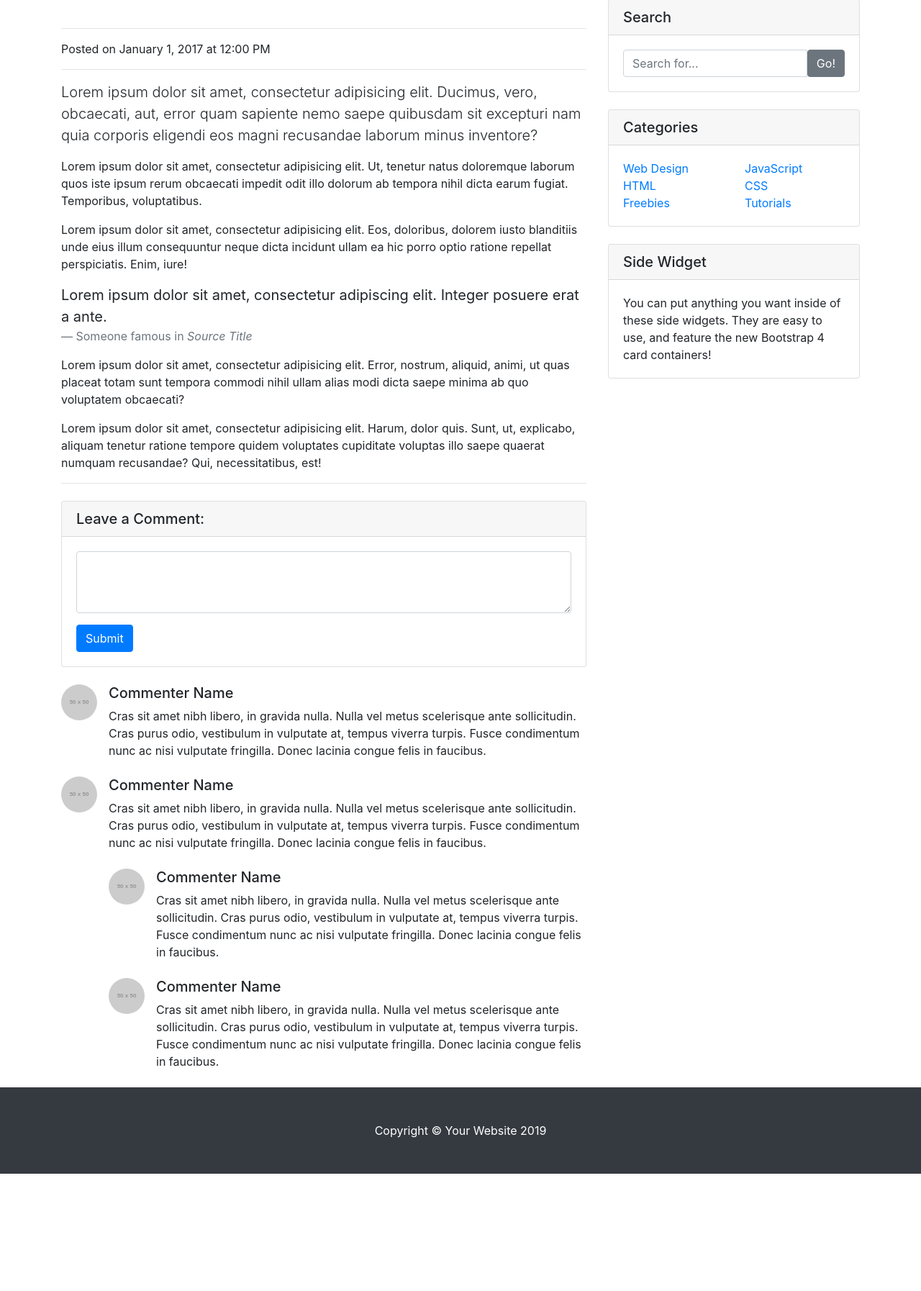
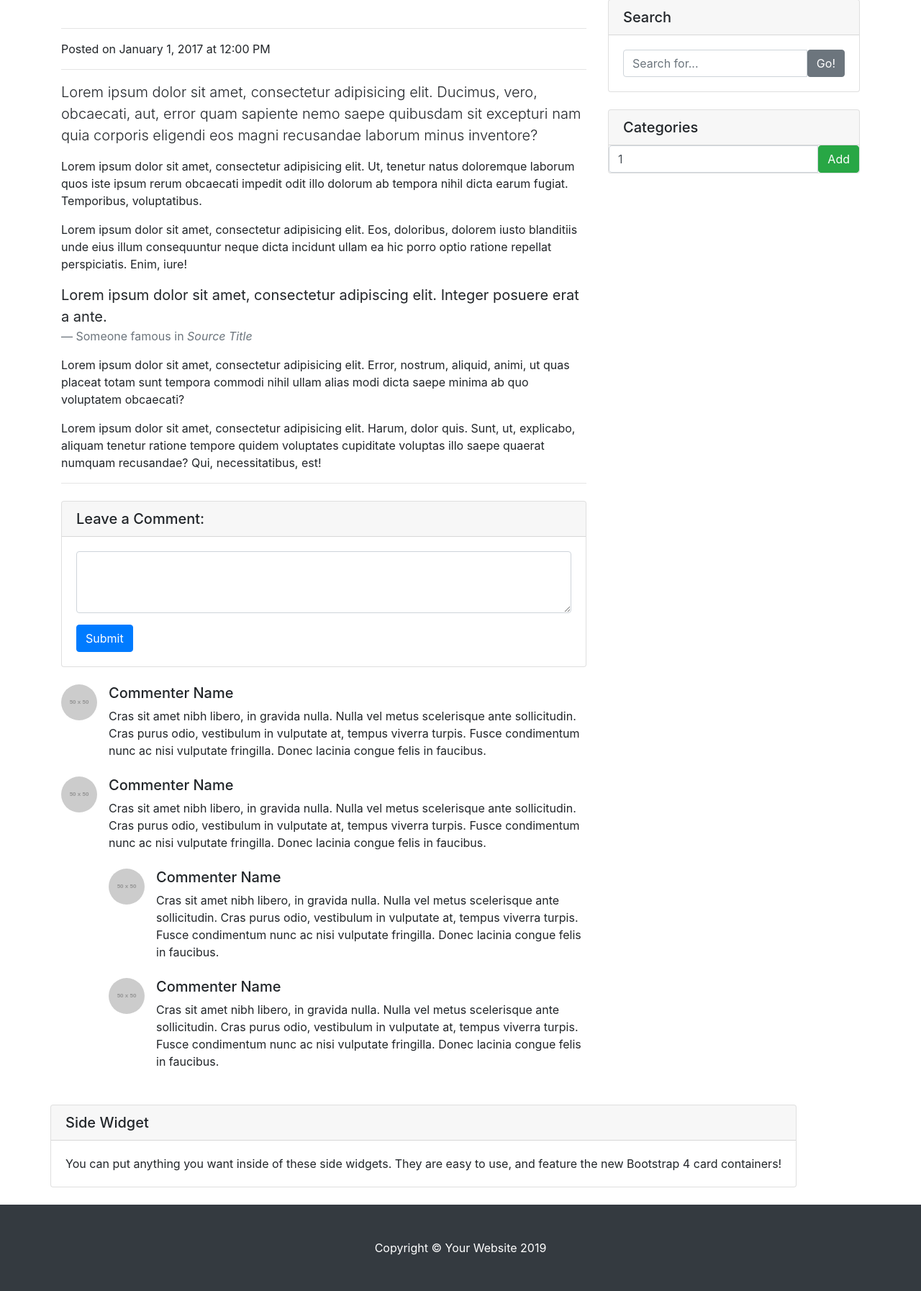
Before and after one commit to EliasOPrado/tour-project, a Django app: template tour_store/templates/details.html in a window 1280 px wide. Shown: the part 209-2003 px from the top of the page at 72% size. Before the commit the page ends 1840 px from the top, so only its background shows below. Run offline with Django 3.2, Linux system fonts and the light colour scheme; the template is opened without the code that fills it, so the values that code supplies are empty; grey boxes labelled with a size stand in for pictures from a placeholder-image service; some libraries are stand-ins or nearby versions.

Commit message:
Added product quantity to cart on navbar

```diff
--- a/cart/urls.py
+++ b/cart/urls.py
@@ -5,5 +5,4 @@ urlpatterns = [
     path('', views.view_cart, name="view_cart"),
     path('add/<int:id>/', views.add_to_cart, name="add_to_cart"),
     path('adjust/<int:id>/', views.adjust_cart, name="adjust_cart"),
-
 ]
--- a/cart/views.py
+++ b/cart/views.py
@@ -4,7 +4,7 @@ from django.shortcuts import render, redirect, reverse
 
 def view_cart(request):
     """A view that renders the cart contents page """
-    return render(request, cart.html)
+    return render(request, 'cart.html')
 
 def add_to_cart(request, id):
     """Add a quantity of the specified product to the cart"""
--- a/templates/base.html
+++ b/templates/base.html
@@ -1,4 +1,3 @@
-
 {% load static %}
 
 <!DOCTYPE html>
@@ -52,8 +51,19 @@
           </li>
           <!-- FOR CART APP -->
           <li class="nav-item">
+            <a class="nav-link" href="{% url 'view_cart' %}">
+              <i class="fa fa-shipping-cart"></i>Cart
+              {% if destination_count > 0 %}
+              <label class="badge badge-warning">{{ destination_count }}</label>
+              {% endif %}
+            </a>
+          </li>
+
+          <!-- THIS IS THE ORIGINAL CART LIST -->
+          <!-- <li class="nav-item">
             <a class="nav-link" href="services.html">Cart</a>
-          </li>
+          </li> -->
+
         </ul>
       </div>
     </div>
@@ -63,9 +73,9 @@
 
   <!-- Page Content -->
 
-    {% block content %}
+  {% block content %}
 
-    {% endblock content %}
+  {% endblock content %}
 
   <!-- /.container -->
 
@@ -79,8 +89,8 @@
 
   <!-- Bootstrap core JavaScript -->
   <script src="https://code.jquery.com/jquery-3.4.1.slim.min.js" integrity="sha384-J6qa4849blE2+poT4WnyKhv5vZF5SrPo0iEjwBvKU7imGFAV0wwj1yYfoRSJoZ+n" crossorigin="anonymous"></script>
-<script src="https://cdn.jsdelivr.net/npm/popper.js@1.16.0/dist/umd/popper.min.js" integrity="sha384-Q6E9RHvbIyZFJoft+2mJbHaEWldlvI9IOYy5n3zV9zzTtmI3UksdQRVvoxMfooAo" crossorigin="anonymous"></script>
-<script src="https://stackpath.bootstrapcdn.com/bootstrap/4.4.1/js/bootstrap.min.js" integrity="sha384-wfSDF2E50Y2D1uUdj0O3uMBJnjuUD4Ih7YwaYd1iqfktj0Uod8GCExl3Og8ifwB6" crossorigin="anonymous"></script>
+  <script src="https://cdn.jsdelivr.net/npm/popper.js@1.16.0/dist/umd/popper.min.js" integrity="sha384-Q6E9RHvbIyZFJoft+2mJbHaEWldlvI9IOYy5n3zV9zzTtmI3UksdQRVvoxMfooAo" crossorigin="anonymous"></script>
+  <script src="https://stackpath.bootstrapcdn.com/bootstrap/4.4.1/js/bootstrap.min.js" integrity="sha384-wfSDF2E50Y2D1uUdj0O3uMBJnjuUD4Ih7YwaYd1iqfktj0Uod8GCExl3Og8ifwB6" crossorigin="anonymous"></script>
 
 </body>
 
--- a/tour_store/templates/details.html
+++ b/tour_store/templates/details.html
@@ -125,35 +125,18 @@
       <!-- Categories Widget -->
       <div class="card my-4">
         <h5 class="card-header">Categories</h5>
-        <div class="card-body">
-          <div class="row">
-            <div class="col-lg-6">
-              <ul class="list-unstyled mb-0">
-                <li>
-                  <a href="#">Web Design</a>
-                </li>
-                <li>
-                  <a href="#">HTML</a>
-                </li>
-                <li>
-                  <a href="#">Freebies</a>
-                </li>
-              </ul>
+        <!-- this is a form from CI tutorial -->
+        <form method="post" action="{% url 'add_to_cart' details.id %}">
+          {% csrf_token %}
+          <div class="input-group">
+            <input name="quantity" type="number" value="1" min="1" max="999" class="form-control" placeholder="Quantity">
+            <span class="input-group-btn">
+
+              <button class="btn btn-success" type="submit">Add</button>
+
+            </span>
           </div>
-            <div class="col-lg-6">
-              <ul class="list-unstyled mb-0">
-                <li>
-                  <a href="#">JavaScript</a>
-                </li>
-                <li>
-                  <a href="#">CSS</a>
-                </li>
-                <li>
-                  <a href="#">Tutorials</a>
-                </li>
-              </ul>
-            </div>
-          </div>
+        </form>
       </div>
     </div>
     <!-- I WILL NEED TO ADD A FORM RELATATE TO THIS PRODUCT AND QUANTITY.. -->
```
Lines whose indentation alone changed are shown as unchanged.
